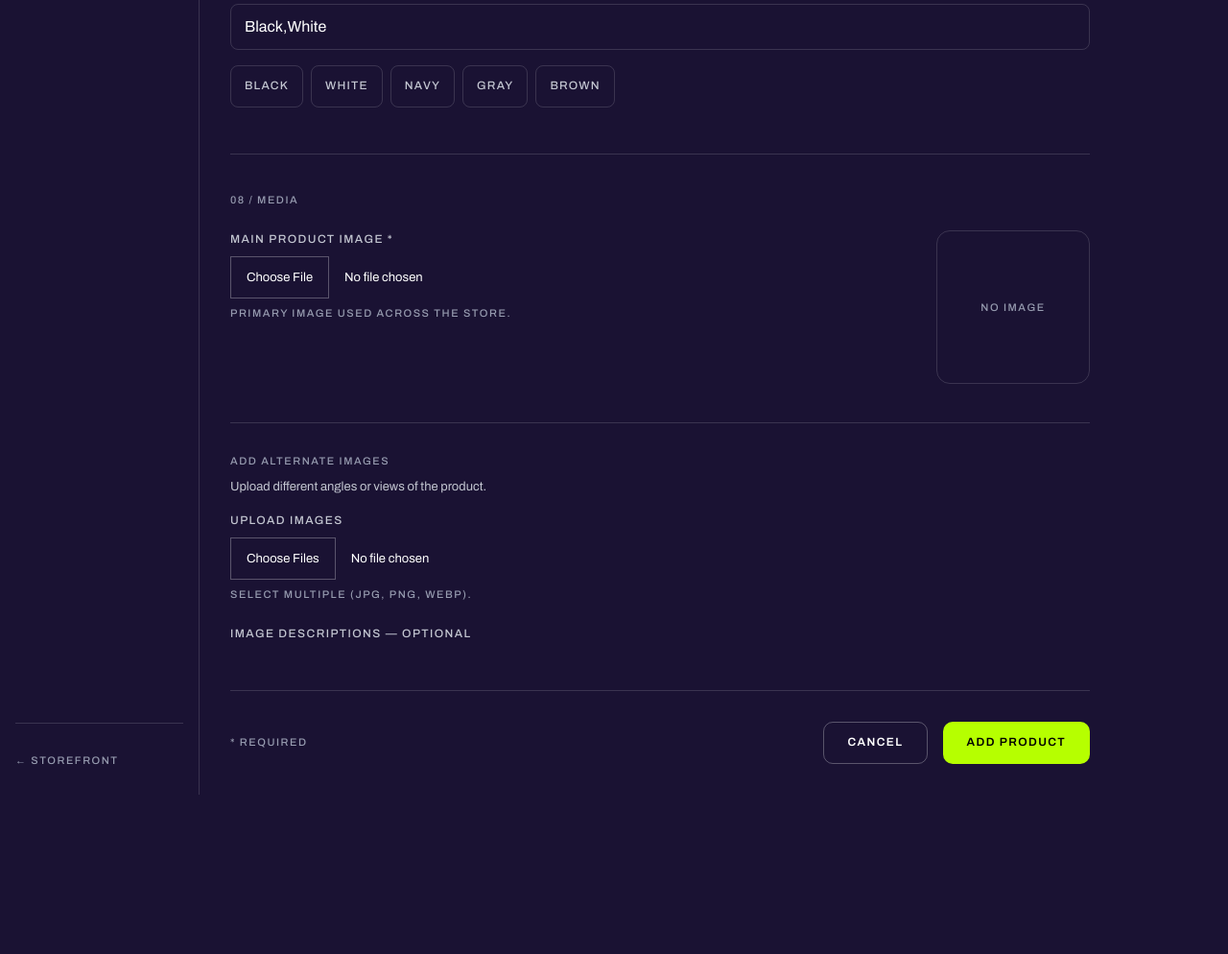
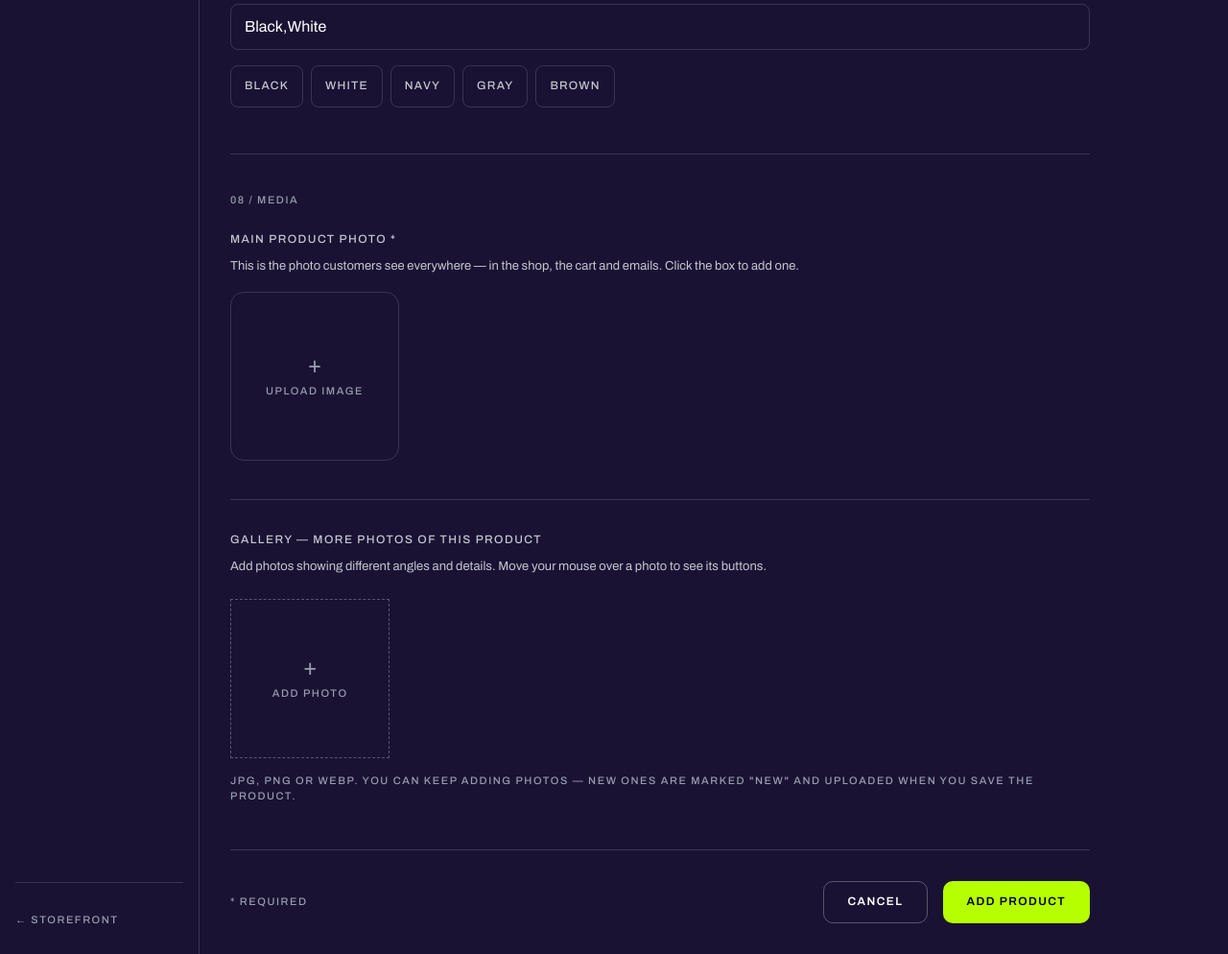
Before and after one commit to Baboosh617/VULOR, a Django app: page /vulorimam/products/add/ in a window 1280 px wide. Shown: the part 1383-2377 px from the top of the page at 96% size. Before the commit the page ends 2211 px from the top, so only its background shows below. Run offline with Django 4.2, Linux system fonts and the light colour scheme; the visitor is signed in with stand-in values (Sample User, id 1); data comes from the database, SQL or seed files in the repository; data that the repository does not hold is empty; style sheets or scripts are compiled from the project's sources; parts of the project's set-up code (start-up, migrations or seed data) failed here and were passed over.

Commit message:
feat: Enhance product image upload UX and remove unused set main image functionality

```diff
--- a/dashboard/templates/dashboard/product_form.html
+++ b/dashboard/templates/dashboard/product_form.html
@@ -176,61 +176,53 @@
     <section class="v-hairline-t pt-10">
         <span class="v-label text-ink-3 block mb-6">08 / MEDIA</span>
 
-        <div class="flex flex-col md:flex-row gap-8 items-start mb-10">
-            <div class="flex-1">
-                <label for="id_image" class="v-field-label">MAIN PRODUCT IMAGE *</label>
-                <input id="id_image" type="file" name="image" accept="image/*" class="v-spec text-ink-1 w-full file:v-btn-label file:mr-4 file:h-11 file:px-4 file:border file:border-line-dark-strong file:bg-transparent file:text-ink-1 file:cursor-pointer">
-                <p class="v-label text-ink-3 mt-2">PRIMARY IMAGE USED ACROSS THE STORE.</p>
-            </div>
-            <div class="v-plate w-40 h-40 shrink-0 overflow-hidden flex items-center justify-center">
+        <div class="mb-10">
+            <p class="v-field-label">MAIN PRODUCT PHOTO *</p>
+            <p class="v-spec text-ink-2 mb-4">This is the photo customers see everywhere — in the shop, the cart and emails. Click the box to {% if product and product.image %}change it{% else %}add one{% endif %}.</p>
+            <div id="main-image-tile" class="v-plate w-44 h-44 relative overflow-hidden cursor-pointer group" role="button" tabindex="0" aria-label="Upload main product image">
                 {% if product and product.image %}
                 <img id="image-preview" src="{{ product.image.url }}" class="w-full h-full object-cover">
                 {% else %}
                 <img id="image-preview" src="" style="display:none;" class="w-full h-full object-cover">
-                <div id="no-image" class="v-label text-ink-3">NO IMAGE</div>
+                <div id="no-image" class="absolute inset-0 flex flex-col items-center justify-center gap-2 text-ink-3">
+                    <span class="text-2xl leading-none">+</span>
+                    <span class="v-label">UPLOAD IMAGE</span>
+                </div>
                 {% endif %}
+                <div class="absolute inset-0 v-scrim opacity-0 group-hover:opacity-100 transition-opacity duration-fast flex items-center justify-center">
+                    <span class="v-btn v-btn--sm v-btn--secondary">{% if product and product.image %}CHANGE{% else %}UPLOAD{% endif %}</span>
+                </div>
             </div>
+            <input id="id_image" type="file" name="image" accept="image/*" class="hidden">
+            <p id="main-image-name" class="v-label text-ink-3 mt-2"></p>
         </div>
 
-        {% if alternate_images %}
-        <div class="mb-10">
-            <p class="v-label text-ink-3 mb-4">ALTERNATE IMAGES</p>
-            <div class="grid grid-cols-2 md:grid-cols-4 lg:grid-cols-6 gap-4">
+        <div class="v-hairline-t pt-8">
+            <p class="v-field-label">GALLERY — MORE PHOTOS OF THIS PRODUCT</p>
+            <p class="v-spec text-ink-2 mb-6">Add photos showing different angles and details. Move your mouse over a photo to see its buttons.</p>
+
+            <div id="gallery-grid" class="grid grid-cols-2 sm:grid-cols-3 md:grid-cols-4 lg:grid-cols-5 gap-4 items-start">
                 {% for img in alternate_images %}
-                <div class="v-plate p-2 text-center group relative">
-                    <img src="{{ img.image.url }}" alt="{{ img.alt_text|default:product.name }}" class="h-24 w-full object-cover mb-2">
-                    <p class="v-label text-ink-3 truncate">{{ img.alt_text|default:"NO DESCRIPTION" }}</p>
-                    {% if img.is_main %}<p class="v-label text-signal">MAIN</p>{% endif %}
-                    <div class="absolute inset-0 v-scrim opacity-0 group-hover:opacity-100 transition-opacity duration-fast flex items-center justify-center gap-2">
-                        {% if not img.is_main %}
-                        <a href="{% url 'dashboard:set_main_alternate_image' product.id img.id %}" class="v-btn v-btn--sm v-btn--secondary" title="Set as main">MAIN</a>
-                        {% endif %}
-                        <a href="{% url 'dashboard:delete_alternate_image' product.id img.id %}" class="v-btn v-btn--sm v-btn--destructive" onclick="return confirm('Delete this image?')" title="Delete">DEL</a>
+                <div class="group">
+                    <div class="v-plate relative overflow-hidden aspect-square">
+                        <img src="{{ img.image.url }}" alt="{{ img.alt_text|default:product.name }}" class="w-full h-full object-cover">
+                        <div class="absolute inset-0 v-scrim opacity-0 group-hover:opacity-100 transition-opacity duration-fast flex items-center justify-center gap-2">
+                            <a href="{% url 'dashboard:delete_alternate_image' product.id img.id %}" class="v-btn v-btn--sm v-btn--destructive" onclick="return confirm('Delete this photo?')" title="Delete">DEL</a>
+                        </div>
                     </div>
+                    <p class="v-label text-ink-3 truncate mt-2">{{ img.alt_text|default:"NO DESCRIPTION" }}</p>
                 </div>
                 {% endfor %}
-            </div>
-        </div>
-        {% endif %}
 
-        <div class="v-hairline-t pt-8">
-            <p class="v-label text-ink-3 mb-2">ADD ALTERNATE IMAGES</p>
-            <p class="v-spec text-ink-2 mb-4">Upload different angles or views of the product.</p>
-
-            <label for="alt-images-input" class="v-field-label">UPLOAD IMAGES</label>
-            <input id="alt-images-input" type="file" name="alternate_images" accept="image/*" multiple
-                   class="v-spec text-ink-1 w-full file:v-btn-label file:mr-4 file:h-11 file:px-4 file:border file:border-line-dark-strong file:bg-transparent file:text-ink-1 file:cursor-pointer">
-            <p class="v-label text-ink-3 mt-2">SELECT MULTIPLE (JPG, PNG, WEBP).</p>
-
-            <div id="altTextContainer" class="mt-6">
-                <p class="v-field-label">IMAGE DESCRIPTIONS — OPTIONAL</p>
-                <div id="dynamicAltFields"></div>
+                <button type="button" id="add-photo-tile"
+                        class="aspect-square border border-dashed border-line-dark-strong text-ink-3 hover:text-ink-1 hover:border-ink-1 transition-colors duration-fast flex flex-col items-center justify-center gap-2 cursor-pointer">
+                    <span class="text-2xl leading-none">+</span>
+                    <span class="v-label">ADD PHOTO</span>
+                </button>
             </div>
 
-            <div id="mainImageContainer" class="hidden mt-6">
-                <p class="v-field-label">SET MAIN ALTERNATE IMAGE</p>
-                <div id="mainImageOptions" class="space-y-2"></div>
-            </div>
+            <input id="alt-images-input" type="file" name="alternate_images" accept="image/*" multiple class="hidden">
+            <p class="v-label text-ink-3 mt-4">JPG, PNG OR WEBP. YOU CAN KEEP ADDING PHOTOS — NEW ONES ARE MARKED "NEW" AND UPLOADED WHEN YOU SAVE THE PRODUCT.</p>
         </div>
     </section>
 
@@ -337,9 +329,17 @@ document.addEventListener('DOMContentLoaded', function () {
     }
 
     // ── Image preview ────────────────────────────────────────────────
-    const imageInput   = document.getElementById('id_image');
-    const imagePreview = document.getElementById('image-preview');
-    const noImage      = document.getElementById('no-image');
+    const imageInput    = document.getElementById('id_image');
+    const imagePreview  = document.getElementById('image-preview');
+    const noImage       = document.getElementById('no-image');
+    const mainTile      = document.getElementById('main-image-tile');
+    const mainImageName = document.getElementById('main-image-name');
+    if (mainTile && imageInput) {
+        mainTile.addEventListener('click', () => imageInput.click());
+        mainTile.addEventListener('keydown', e => {
+            if (e.key === 'Enter' || e.key === ' ') { e.preventDefault(); imageInput.click(); }
+        });
+    }
     if (imageInput) {
         imageInput.addEventListener('change', function (e) {
             const file = e.target.files[0];
@@ -351,6 +351,7 @@ document.addEventListener('DOMContentLoaded', function () {
                 if (noImage) noImage.style.display = 'none';
             };
             reader.readAsDataURL(file);
+            if (mainImageName) mainImageName.textContent = 'SELECTED: ' + file.name;
         });
     }
 
@@ -377,41 +378,70 @@ document.addEventListener('DOMContentLoaded', function () {
     if (comparePriceInput) comparePriceInput.addEventListener('input', calcDiscount);
     calcDiscount();
 
-    // ── Alternate images: dynamic alt-text + main-image radios ──────
-    const alternateInput   = document.getElementById('alt-images-input');
-    const dynamicAltFields = document.getElementById('dynamicAltFields');
-    const mainImgContainer = document.getElementById('mainImageContainer');
-    const mainImgOptions   = document.getElementById('mainImageOptions');
+    // ── Gallery: queued alternate images ─────────────────────────────
+    const alternateInput = document.getElementById('alt-images-input');
+    const galleryGrid    = document.getElementById('gallery-grid');
+    const addPhotoTile   = document.getElementById('add-photo-tile');
 
-    if (alternateInput) {
+    if (alternateInput && galleryGrid && addPhotoTile) {
+        // Browsers replace a file input's selection on every picker session, so
+        // we keep our own list and rebuild input.files from it — letting staff
+        // add photos across several rounds without losing earlier picks.
+        let pendingFiles = [];
+
+        addPhotoTile.addEventListener('click', () => alternateInput.click());
+
+        function syncInputFiles() {
+            const dt = new DataTransfer();
+            pendingFiles.forEach(p => dt.items.add(p.file));
+            alternateInput.files = dt.files;
+        }
+
+        function removePendingFile(index) {
+            URL.revokeObjectURL(pendingFiles[index].previewUrl);
+            pendingFiles.splice(index, 1);
+            syncInputFiles();
+            renderPendingTiles();
+        }
+
+        function renderPendingTiles() {
+            galleryGrid.querySelectorAll('[data-pending]').forEach(el => el.remove());
+
+            pendingFiles.forEach((pending, index) => {
+                const tile = document.createElement('div');
+                tile.className = 'group';
+                tile.dataset.pending = '1';
+                tile.innerHTML = `
+                    <div class="v-plate relative overflow-hidden aspect-square">
+                        <img src="${pending.previewUrl}" alt="" class="w-full h-full object-cover">
+                        <span class="absolute top-2 left-2 v-label text-ink-3">NEW</span>
+                        <div class="absolute inset-0 v-scrim opacity-0 group-hover:opacity-100 transition-opacity duration-fast flex items-center justify-center gap-2">
+                            <button type="button" data-action="remove" class="v-btn v-btn--sm v-btn--destructive" title="Remove this photo">DEL</button>
+                        </div>
+                    </div>
+                    <input type="text" name="alternate_alt_text" placeholder="WHAT DOES THIS PHOTO SHOW?"
+                           class="v-input !h-9 !text-[12px] mt-2">
+                `;
+                const altInput = tile.querySelector('input[type="text"]');
+                altInput.value = pending.altText;
+                altInput.addEventListener('input', ev => { pending.altText = ev.target.value; });
+                tile.querySelector('[data-action="remove"]').addEventListener('click', () => removePendingFile(index));
+                galleryGrid.insertBefore(tile, addPhotoTile);
+            });
+        }
+
         alternateInput.addEventListener('change', function (e) {
-            const files = e.target.files;
-            if (!dynamicAltFields || !mainImgOptions) return;
-            dynamicAltFields.innerHTML = '';
-            mainImgOptions.innerHTML = '';
-
-            if (files.length > 0 && mainImgContainer) mainImgContainer.classList.remove('hidden');
-            else if (mainImgContainer) mainImgContainer.classList.add('hidden');
-
-            Array.from(files).forEach((file, index) => {
-                const altDiv = document.createElement('div');
-                altDiv.className = 'mb-3';
-                altDiv.innerHTML = `
-                    <label class="v-label text-ink-3 block mb-1">IMAGE ${index + 1}: ${file.name}</label>
-                    <input type="text" name="alternate_alt_text" placeholder="DESCRIBE THIS VIEW"
-                           class="v-input !h-10 !text-[13px]"
-                           value="${file.name.split('.')[0].replace(/[_-]/g, ' ')}">
-                `;
-                dynamicAltFields.appendChild(altDiv);
-
-                const radioDiv = document.createElement('label');
-                radioDiv.className = 'flex items-center gap-2 v-spec text-ink-2 cursor-pointer mb-1';
-                radioDiv.innerHTML = `
-                    <input type="radio" name="alternate_is_main" value="${index}" class="v-check" ${index === 0 ? 'checked' : ''}>
-                    IMAGE ${index + 1}${index === 0 ? ' (DEFAULT)' : ''}
-                `;
-                mainImgOptions.appendChild(radioDiv);
+            Array.from(e.target.files).forEach(file => {
+                const duplicate = pendingFiles.some(p => p.file.name === file.name && p.file.size === file.size);
+                if (duplicate) return;
+                pendingFiles.push({
+                    file: file,
+                    altText: file.name.split('.')[0].replace(/[_-]/g, ' '),
+                    previewUrl: URL.createObjectURL(file),
+                });
             });
+            syncInputFiles();
+            renderPendingTiles();
         });
     }
 
--- a/dashboard/urls.py
+++ b/dashboard/urls.py
@@ -20,7 +20,6 @@ urlpatterns = [
     path("customers/<int:user_id>/toggle-active/", views.toggle_user_active, name="toggle_user_active"),
     path("customers/<int:user_id>/edit/", views.edit_customer, name="edit_customer"),
     path('product/<int:product_id>/image/delete/<int:image_id>/', views.delete_alternate_image, name='delete_alternate_image'),
-    path('product/<int:product_id>/image/set-main/<int:image_id>/', views.set_main_alternate_image, name='set_main_alternate_image'),
     path("notifications/check/", views.new_orders_check, name="new_orders_check"),
     path("notifications/ack/", views.new_orders_ack, name="new_orders_ack"),
 ]
--- a/dashboard/views/__init__.py
+++ b/dashboard/views/__init__.py
@@ -12,7 +12,6 @@ from .products import (
     edit_product,
     delete_product,
     delete_alternate_image,
-    set_main_alternate_image,
 )
 from .customers import customer_list, edit_customer, toggle_user_active
 
@@ -32,7 +31,6 @@ __all__ = [
     "edit_product",
     "delete_product",
     "delete_alternate_image",
-    "set_main_alternate_image",
     "customer_list",
     "edit_customer",
     "toggle_user_active",
--- a/dashboard/views/products.py
+++ b/dashboard/views/products.py
@@ -90,26 +90,21 @@ def edit_product(request, product_id):
 
 
 def _handle_alternate_images(request, product):
-    """Extract alternate image upload logic to avoid repetition."""
+    """Save uploaded gallery images."""
     if not request.FILES.get('alternate_images'):
         return
 
     files = request.FILES.getlist('alternate_images')
     alt_texts = request.POST.getlist('alternate_alt_text')
-    is_main_index = request.POST.get('alternate_is_main')
 
     for i, image_file in enumerate(files):
         if not image_file:
             continue
         alt_text = alt_texts[i] if i < len(alt_texts) else ''
-        is_main = str(i) == is_main_index
-        if is_main:
-            ProductImage.objects.filter(product=product).update(is_main=False)
         ProductImage.objects.create(
             product=product,
             image=image_file,
             alt_text=alt_text,
-            is_main=is_main
         )
 
 
@@ -126,18 +121,6 @@ def delete_alternate_image(request, product_id, image_id):
 
 
 @staff_member_required
-def set_main_alternate_image(request, product_id, image_id):
-    product = get_object_or_404(Product, id=product_id)
-    ProductImage.objects.filter(product=product).update(is_main=False)
-    image = get_object_or_404(ProductImage, id=image_id)
-    image.is_main = True
-    image.save()
-    logger.info(f'Image {image_id} set as main for product {product_id} by {request.user.username}.')
-    messages.success(request, 'Main image updated.')
-    return redirect('dashboard:edit_product', product_id=product_id)
-
-
-@staff_member_required
 def delete_product(request, product_id):
     product = get_object_or_404(Product, id=product_id)
     product_name = product.name
--- a/vulor/settings.py
+++ b/vulor/settings.py
@@ -280,7 +280,9 @@ ACCOUNT_FORMS = {
 }
 
 BREVO_API_KEY = os.getenv("BREVO_API_KEY", "")
-EMAIL_BACKEND = (
+# Explicit EMAIL_BACKEND wins (e.g. console backend for local dev);
+# otherwise Brevo API when a key is present, plain SMTP as the fallback.
+EMAIL_BACKEND = os.getenv("EMAIL_BACKEND") or (
     "services.brevo_email_backend.BrevoAPIEmailBackend"
     if BREVO_API_KEY
     else "django.core.mail.backends.smtp.EmailBackend"
```
